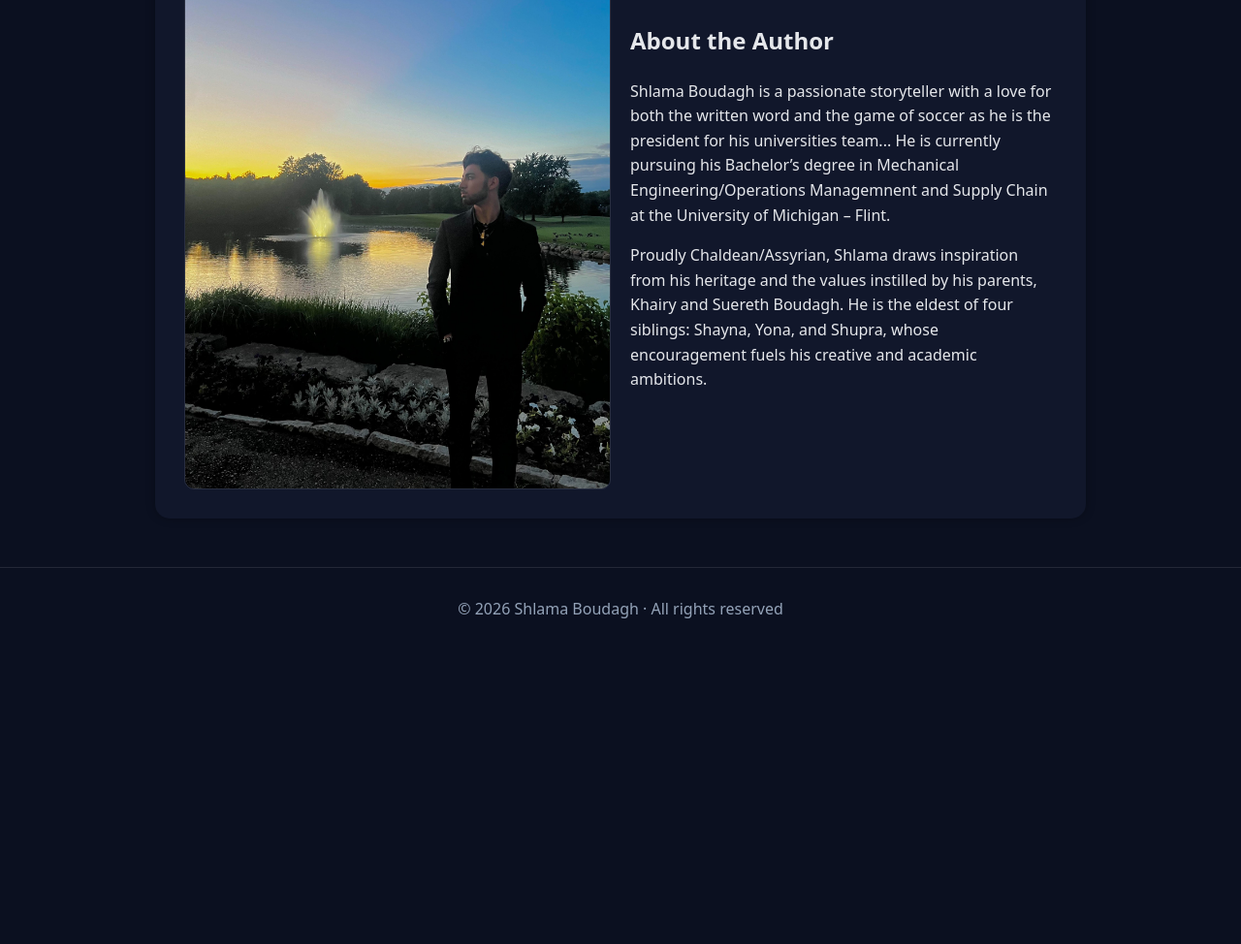
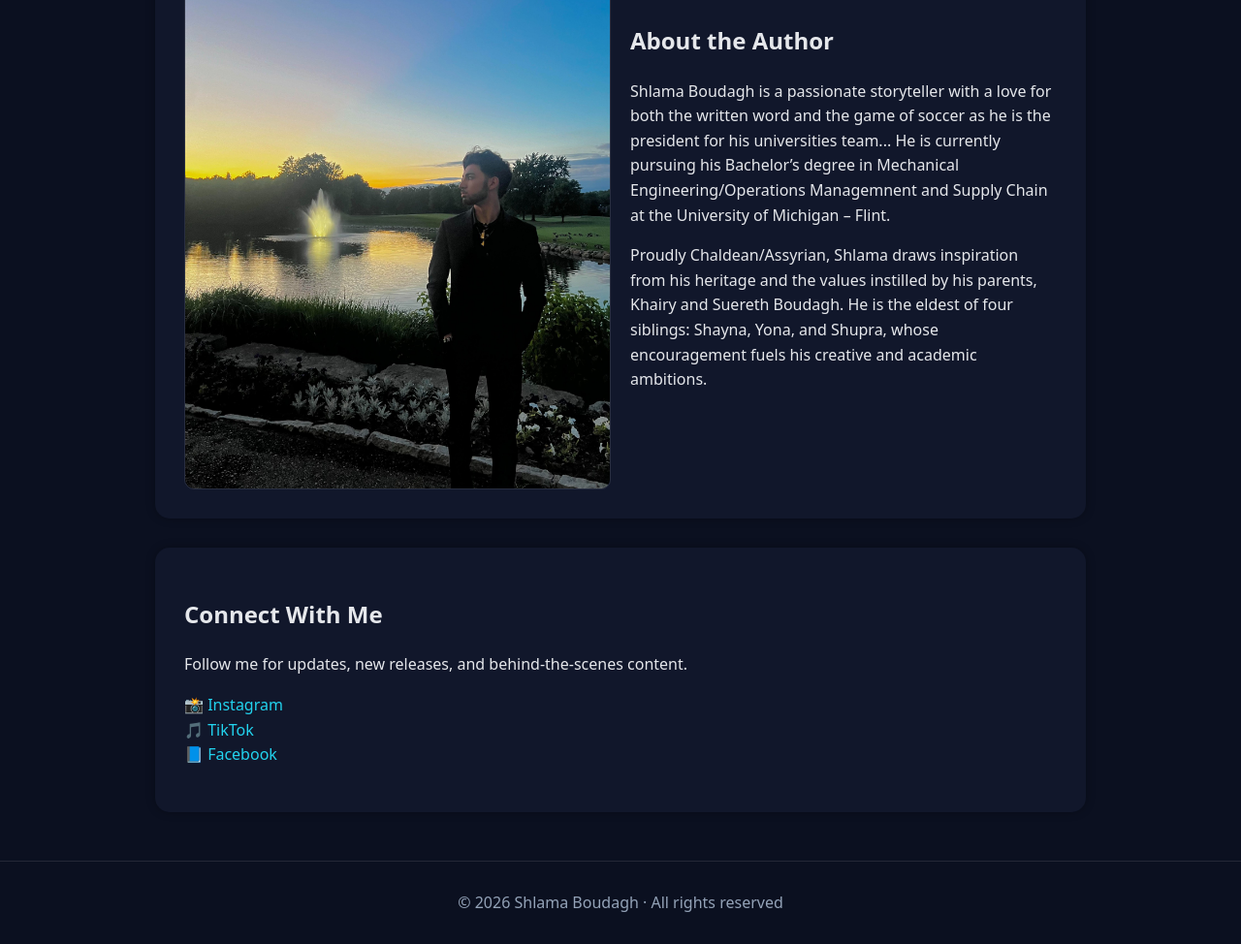
Before and after one commit to shlamaboudagh/shlamaboudagh---books, a plain HTML site: page index.html in a window 1280 px wide. Shown: the part 1420-2394 px from the top of the page at 97% size. Before the commit the page ends 2092 px from the top, so only its background shows below. Drawn offline with Linux system fonts and the light colour scheme.

Commit message:
Update index.html

```diff
--- a/index.html
+++ b/index.html
@@ -155,6 +155,17 @@
         </div>
       </div>
     </section>
+
+    <section class="about-section">
+  <h2>Connect With Me</h2>
+  <p>Follow me for updates, new releases, and behind-the-scenes content.</p>
+
+  <p>
+    <a href="https://instagram.com/shlamab" target="_blank">📸 Instagram</a><br>
+    <a href="https://tiktok.com/@shlamaboudagh" target="_blank">🎵 TikTok</a><br>
+    <a href="https://www.facebook.com/profile.php?id=61579763550450" target="_blank">📘 Facebook</a>
+  </p>
+</section>
   </main>
 
   <footer>
```
